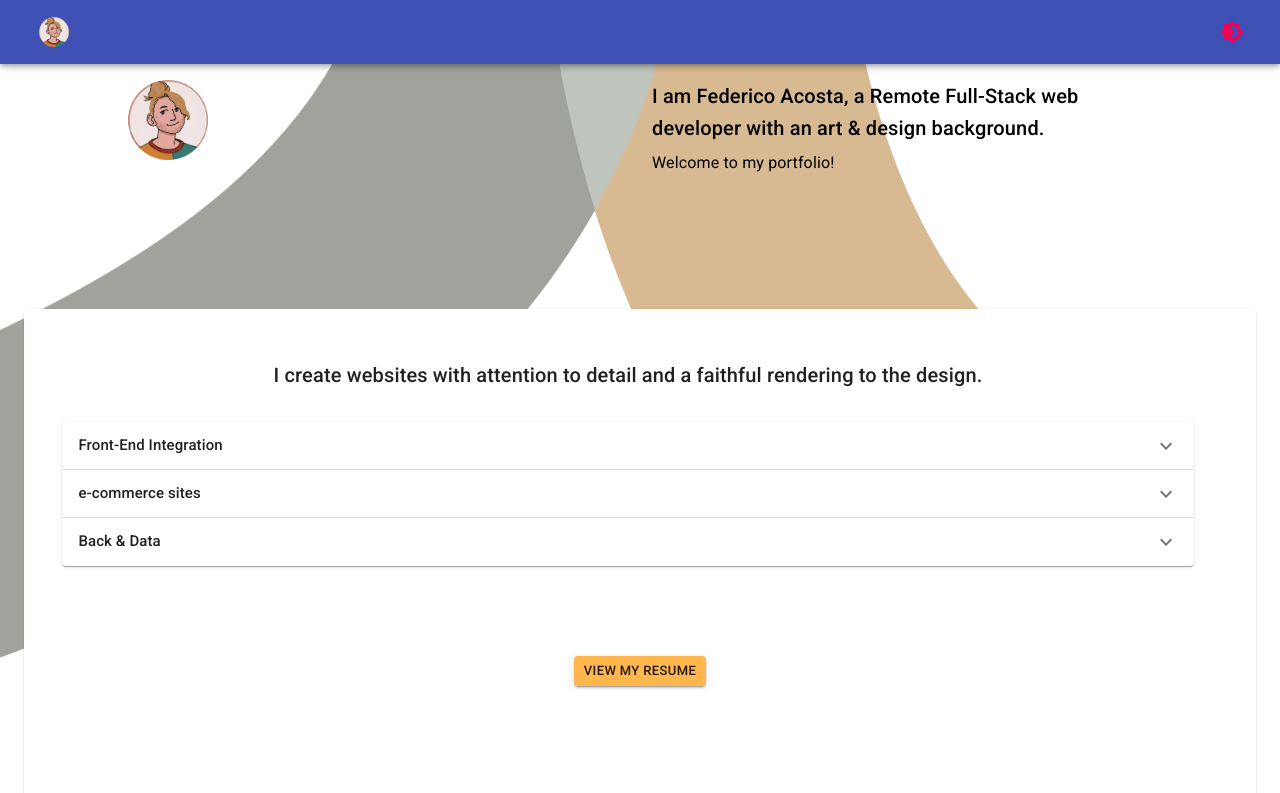
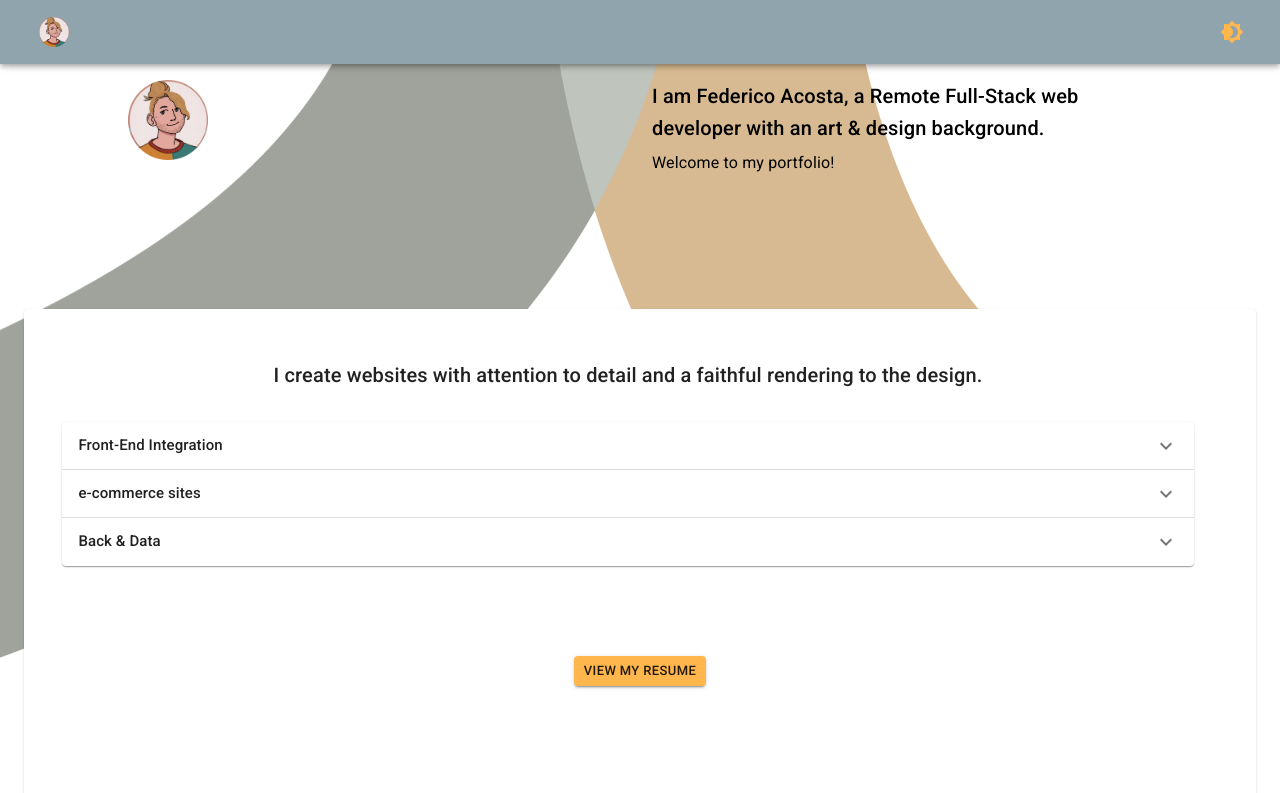
Before and after one commit to FedericoAcostaDev/new-portfolio, a React (Create React App) app: page / in a window 1280 px wide. Shown: the top 793 px of the page. Built offline with nearby package versions, Linux system fonts and the light colour scheme.

Commit message:
theme on appBar

```diff
--- a/src/components/NavBar/NavBar.js
+++ b/src/components/NavBar/NavBar.js
@@ -19,7 +19,6 @@ const useStyles = makeStyles((theme) => ({
 
 function NavBar() {
   const classes = useStyles();
-  const theme = useTheme();
   const colorMode = React.useContext(ColorModeContext);
     return (
       <ThemeProvider theme={theme}>
```
